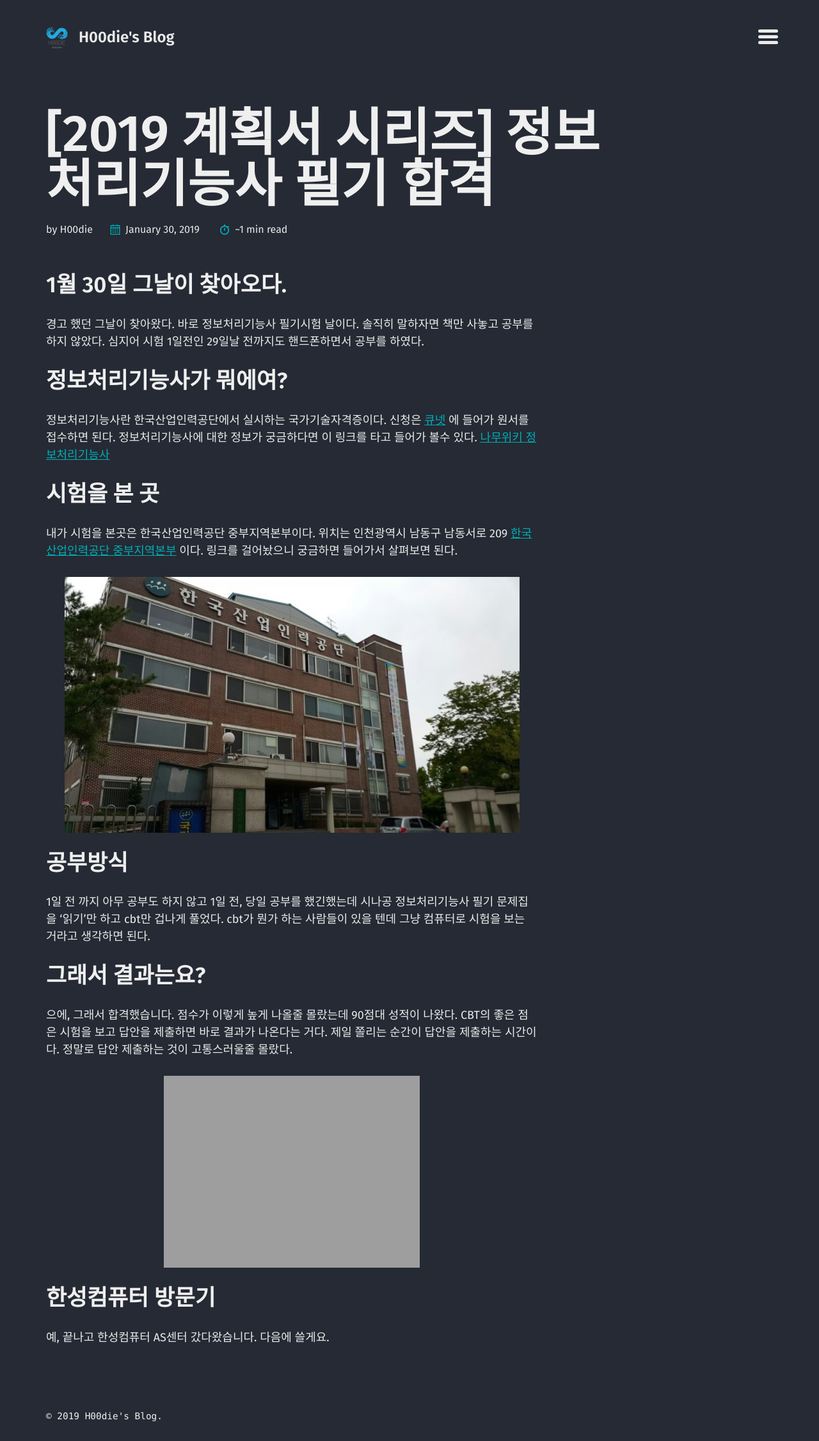
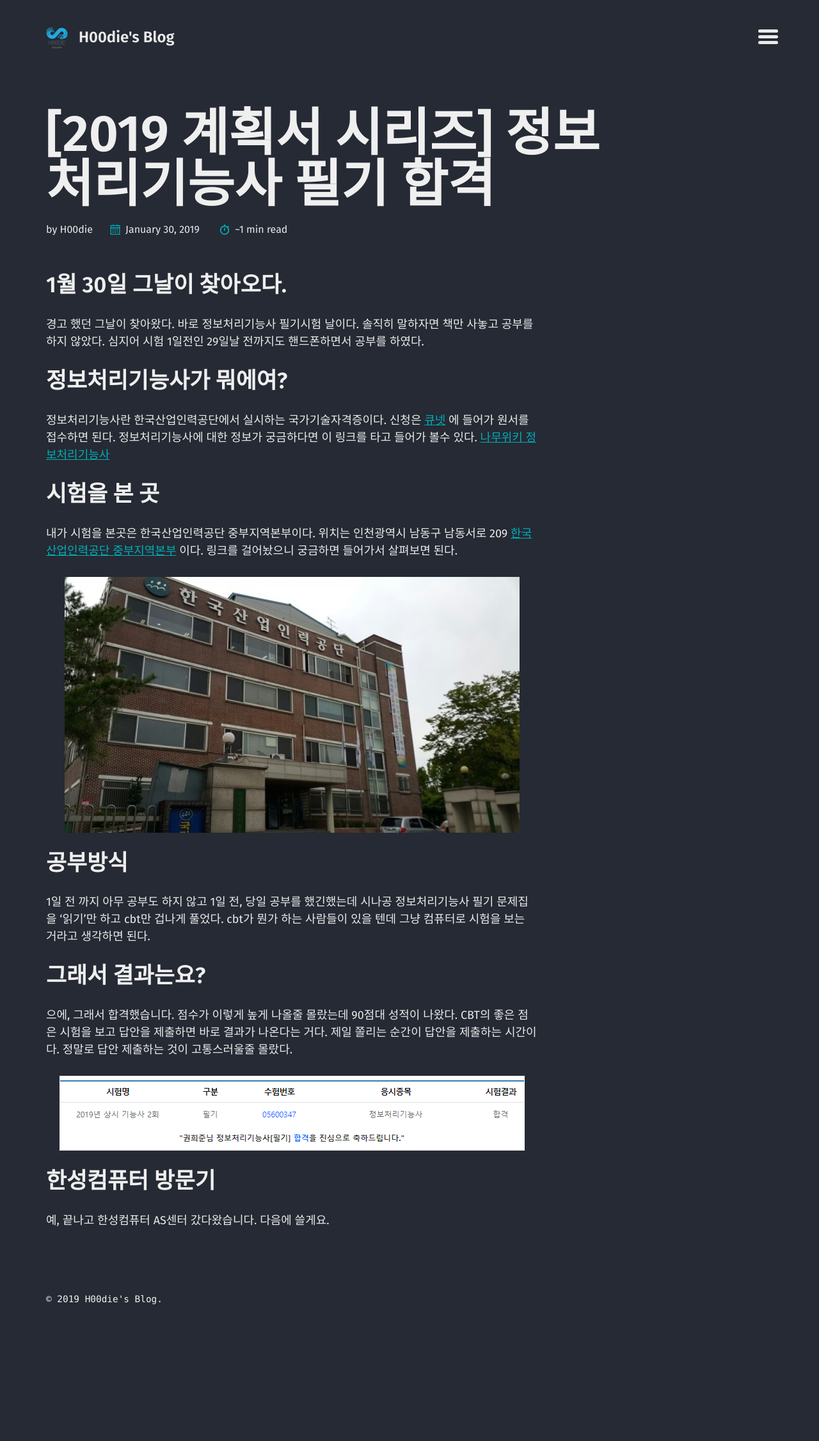
Before and after one commit to H00dieB/H00dieB.github.io, a Jekyll site: the page built from _posts/2019-01-30-Pass-an-ITP.md, in a window 1280 px wide. Shown: the whole page at 64% size. Built offline with Jekyll 4.4.1, drawn with Linux system fonts in a browser that asks for light colours; comment, search, counter and statistics services are not loaded; after the commit the page ends 2070 px from its top, so only the background shows below that.

Commit message:
Update 2019-01-30-Pass-an-ITP.md

```diff
--- a/_posts/2019-01-30-Pass-an-ITP.md
+++ b/_posts/2019-01-30-Pass-an-ITP.md
@@ -29,7 +29,7 @@ cover:
 ## 그래서 결과는요?
 으에, 그래서 합격했습니다. 점수가 이렇게 높게 나올줄 몰랐는데 90점대 성적이 나왔다. CBT의 좋은 점은 시험을 보고 답안을 제출하면 바로 결과가 나온다는 거다. 제일 쫄리는 순간이 답안을 제출하는 시간이다. 정말로 답안 제출하는 것이 고통스러울줄 몰랐다.
 
-![image-center]({{ site.url }}{{ site.baseurl }}assets/images/ITP/Pic2.jpg){: .align-center}
+![image-center]({{ site.url }}{{ site.baseurl }}assets/images/ITP/Pic2.PNG){: .align-center}
 
 ## 한성컴퓨터 방문기
 예, 끝나고 한성컴퓨터 AS센터 갔다왔습니다. 다음에 쓸게요.
```
